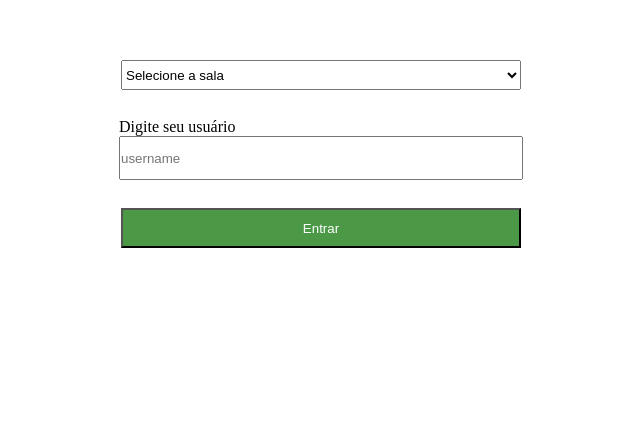
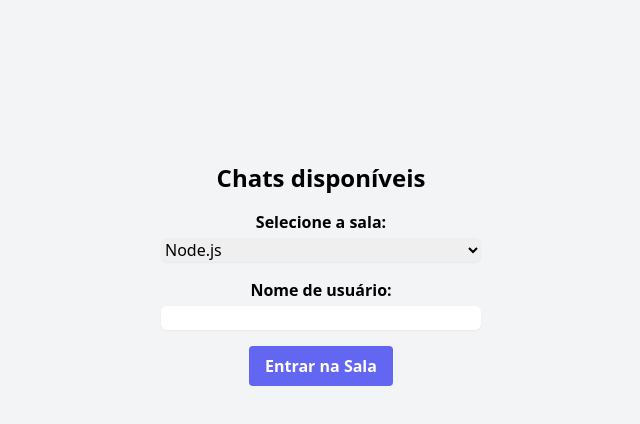
Before and after one commit to alissonfelipeee/live-chat, a website: page public/index.html in a window 1280 px wide. Shown: the part 118-542 px from the top of the page, without its empty margins (319-959 px from the left). Drawn offline with nearby package versions, Linux system fonts and the light colour scheme.

Commit message:
feat: add new styling html

```diff
--- a/public/index.html
+++ b/public/index.html
@@ -1,35 +1,60 @@
 <!DOCTYPE html>
-<html lang="en">
+<html lang="pt-br">
   <head>
-    <meta charset="UTF-8">
-    <meta http-equiv="X-UA-Compatible" content="IE=edge">
-    <meta name="viewport" content="width=device-width, initial-scale=1.0">
-    <link rel="stylesheet" href="style.css">
-    <title>Socket IO</title>
+    <meta charset="UTF-8" />
+    <meta name="viewport" content="width=device-width, initial-scale=1.0" />
+    <title>CHATS</title>
+    <!-- Incluir o Tailwind CSS -->
+    <link
+      href="https://cdn.jsdelivr.net/npm/tailwindcss@2.2.15/dist/tailwind.min.css"
+      rel="stylesheet"
+    />
   </head>
 
-  <body>
+  <body class="bg-gray-100">
     <form action="chat.html">
-      <div class="container">
-        <div class="row">
-          <select name="select_room" id="select_room">
-            <option value="-1">Selecione a sala</option>
-            <option value="node">Node</option>
-            <option value="java">Java</option>
-            <option value="reactjs">ReactJS</option>
-            <option value="elixir">Elixir</option>
-          </select>
+      <div class="flex justify-center items-center h-screen">
+        <div
+          class="w-full max-w-md p-4 flex flex-col justify-center items-center"
+        >
+          <h1 class="text-2xl font-bold mb-4">Chats disponíveis</h1>
+
+          <div class="mb-4 w-full max-w-xs flex flex-col items-center">
+            <label for="select_room" class="font-semibold"
+              >Selecione a sala:</label
+            >
+            <select
+              name="select_room"
+              id="select_room"
+              class="block w-full mt-1 rounded-md border-gray-300 shadow-sm focus:border-indigo-500 focus:ring-indigo-500"
+            >
+              <option value="Node">Node.js</option>
+              <option value="Java">Java</option>
+              <option value="Gaming">Gaming</option>
+            </select>
+          </div>
+
+          <div class="mb-4 w-full max-w-xs flex flex-col items-center">
+            <label for="usuario" class="font-semibold">Nome de usuário:</label>
+            <input
+              type="text"
+              id="username"
+              name="username"
+              class="block w-full mt-1 rounded-md border-gray-300 shadow-sm focus:border-indigo-500 focus:ring-indigo-500"
+              required
+            />
+          </div>
+
+          <div class="mb-4">
+            <button
+              type="submit"
+              id="entrar"
+              class="bg-indigo-500 hover:bg-indigo-600 text-white font-semibold py-2 px-4 rounded"
+            >
+              Entrar na Sala
+            </button>
+          </div>
         </div>
-
-        <div class="row">
-          <label class="form-label">Digite seu usuário</label>
-          <input type="text" name="username" placeholder="username"/>
-        </div>
-
-        <div class="row">
-          <button type="submit" class="btn btn-primary mb-3">Entrar</button>
-        </div>
-
       </div>
     </form>
   </body>
```
Also changed, not shown: public/chat.js (+19 -20 lines).
